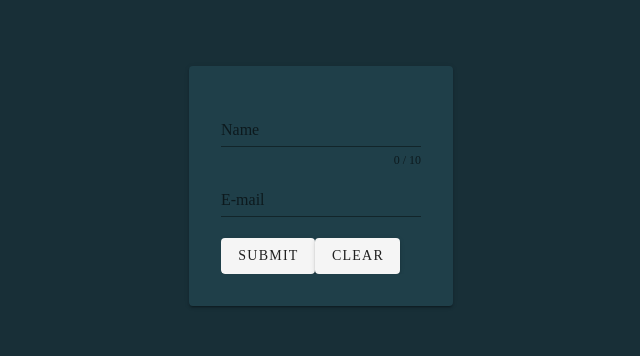
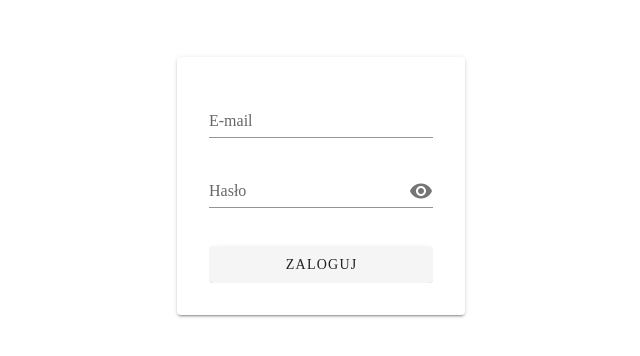
Before and after one commit to MichalWolnyDev/elearning-project, a Vue app in the folder client/: page / in a window 1280 px wide. Shown: the part 214-570 px from the top of the page, without its empty margins (319-959 px from the left). Built offline with nearby package versions, Linux system fonts and the light colour scheme.

Commit message:
login page front end validation

```diff
--- a/client/src/App.vue
+++ b/client/src/App.vue
@@ -7,8 +7,6 @@
 <style>
 
 body, html{
-  /* background-color: #1f3f49; */
-  background-color: #182f37;
   padding: 0;
   margin: 0;
 }
--- a/client/src/views/Login.vue
+++ b/client/src/views/Login.vue
@@ -2,18 +2,9 @@
   <div class="login__container">
     <div class="login__box">
       <div>
-        <v-card class="login__card" elevation="2" color="#1f3f49">
+        <v-card class="login__card" elevation="2">
           <v-responsive>
             <form>
-              <v-text-field
-                v-model="name"
-                :error-messages="nameErrors"
-                :counter="10"
-                label="Name"
-                required
-                @input="$v.name.$touch()"
-                @blur="$v.name.$touch()"
-              ></v-text-field>
               <v-text-field
                 v-model="email"
                 :error-messages="emailErrors"
@@ -22,9 +13,23 @@
                 @input="$v.email.$touch()"
                 @blur="$v.email.$touch()"
               ></v-text-field>
+              <v-text-field
+                v-model="password"
+                label="Hasło"
+                :error-messages="passwordErrors"
+                :append-icon="value ? 'mdi-eye' : 'mdi-eye-off'"
+                @click:append="() => (value = !value)"
+                :type="value ? 'password' : 'text'"
+                :passwordRules="[
+                  passwordRules.required,
+                  passwordRules.password,
+                ]"
+                @input="$v.password.$touch()"
+                @blur="$v.password.$touch()"
+              ></v-text-field>
 
-              <v-btn class="mr-4" @click="submit"> submit </v-btn>
-              <v-btn @click="clear"> clear </v-btn>
+              <br />
+              <v-btn block class="mt-4" @click="submit"> Zaloguj </v-btn>
             </form>
           </v-responsive>
         </v-card>
@@ -34,35 +39,46 @@
 </template>
 <script>
 import { validationMixin } from "vuelidate";
-import { required, maxLength, email } from "vuelidate/lib/validators";
+import { required, minLength, email } from "vuelidate/lib/validators";
 
 export default {
   mixins: [validationMixin],
 
   validations: {
-    name: { required, maxLength: maxLength(10) },
     email: { required, email },
+    password: { required, minLength: minLength(8) },
   },
 
   data: () => ({
-    name: "",
     email: "",
+    password: "",
+    submitStatus: null,
+    value: true,
+    passwordRules: {
+      required: (value) => !!value || "Wymagane.",
+      password: (value) => {
+        const pattern =
+          /^(?=.*[a-z])(?=.*[A-Z])(?=.*[0-9])(?=.*[!@#$%^&*])(?=.{8,})/;
+        return (
+          pattern.test(value) ||
+          "Min. 8 znaków, jedna wielka litera, liczba oraz znak specjalny"
+        );
+      },
+    },
   }),
 
   computed: {
-    nameErrors() {
-      const errors = [];
-      if (!this.$v.name.$dirty) return errors;
-      !this.$v.name.maxLength &&
-        errors.push("Name must be at most 10 characters long");
-      !this.$v.name.required && errors.push("Name is required.");
-      return errors;
-    },
     emailErrors() {
       const errors = [];
       if (!this.$v.email.$dirty) return errors;
-      !this.$v.email.email && errors.push("Must be valid e-mail");
-      !this.$v.email.required && errors.push("E-mail is required");
+      !this.$v.email.email && errors.push("Niepoprawny adres e-mail");
+      !this.$v.email.required && errors.push("E-mail jest wymagany");
+      return errors;
+    },
+    passwordErrors() {
+      const errors = [];
+      if (!this.$v.password.$dirty) return errors;
+      !this.$v.password.required && errors.push("Podaj hasło");
       return errors;
     },
   },
@@ -70,13 +86,18 @@ export default {
   methods: {
     submit() {
       this.$v.$touch();
-    },
-    clear() {
-      this.$v.$reset();
-      this.name = "";
-      this.email = "";
-    },
-  },
+      if (this.$v.$invalid) {
+        this.submitStatus = "ERROR";
+      } else {
+        // do your submit logic here
+        this.submitStatus = "PENDING";
+        setTimeout(() => {
+          this.submitStatus = "OK";
+        }, 500);
+      }
+
+    }
+  }
 };
 </script>
 
```
